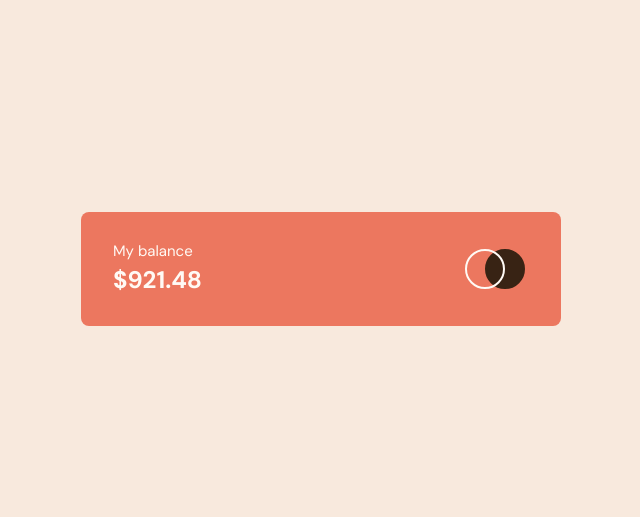
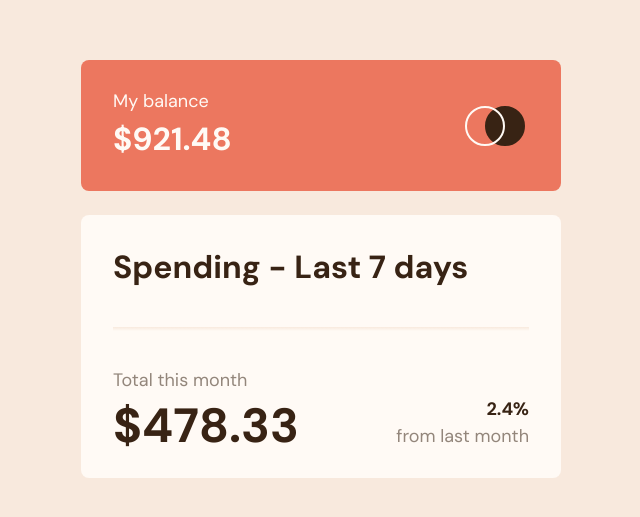
Before and after one commit to Senatrius/expenses-chart, a React (Vite) app: page / in a window 1280 px wide. Shown: the part 119-636 px from the top of the page, without its empty margins (319-959 px from the left). Built offline with nearby package versions, Linux system fonts and the light colour scheme.

Commit message:
add main section

```diff
--- a/src/App.tsx
+++ b/src/App.tsx
@@ -1,10 +1,12 @@
 import { Header } from './components/Header';
+import { Main } from './components/Main';
 import './index.css';
 
 function App() {
   return (
-    <div className='mx-auto flex h-full w-[91.5%] items-center justify-center py-[4.1875rem] md:w-[60%] lg:w-[45%] xl:w-[37.5%]'>
+    <div className='mx-auto flex h-full w-[91.5%] flex-col items-center justify-center py-[4.1875rem] md:w-[60%] lg:w-[45%] xl:w-[37.5%]'>
       <Header />
+      <Main />
     </div>
   );
 }
--- a/src/components/Header.tsx
+++ b/src/components/Header.tsx
@@ -2,8 +2,8 @@ export const Header = () => {
   return (
     <header className='group mb-4 flex w-full items-center justify-between gap-1 rounded-lg bg-primary-red p-5 text-component md:mb-6 md:py-7 md:px-8'>
       <div className='flex flex-col items-start'>
-        <p className='text-header-label-m'>My balance</p>
-        <p className='text-header-value-m'>$921.48</p>
+        <p className='text-header-label-m md:text-header-label-d'>My balance</p>
+        <p className='text-header-value-m md:text-header-value-d'>$921.48</p>
       </div>
       <div className='mr-1 flex items-center gap-2 md:gap-0'>
         <button
--- /dev/null
+++ b/src/components/Main.tsx
@@ -0,0 +1,28 @@
+export const Main = () => {
+  return (
+    <main className='w-full rounded-lg bg-component p-5 md:mb-6 md:py-7 md:px-8'>
+      <h2 className='mb-4 text-card-title-m text-text md:mb-2 md:text-card-title-d'>
+        Spending - Last 7 days
+      </h2>
+      <div className='my-6 h-1 w-full bg-gradient-to-b from-background to-component md:my-9'></div>
+      <div className='flex items-end justify-between'>
+        <div>
+          <p className='mb-2 text-card-label-m text-label md:text-card-label-d'>
+            Total this month
+          </p>
+          <p className='text-card-value-m text-text md:text-card-value-d'>
+            $478.33
+          </p>
+        </div>
+        <div className='text-right'>
+          <p className='text-card-trend-m text-text md:text-card-trend-d'>
+            2.4%
+          </p>
+          <p className='text-card-label-m text-label md:text-card-label-d'>
+            from last month
+          </p>
+        </div>
+      </div>
+    </main>
+  );
+};
--- a/tailwind.config.cjs
+++ b/tailwind.config.cjs
@@ -53,7 +53,8 @@ module.exports = {
       'card-value-m': [
         '1.875rem',
         {
-          fontWeight: 700
+          fontWeight: 700,
+          lineHeight: '1'
         }
       ],
       'card-trend-m': [
@@ -95,7 +96,8 @@ module.exports = {
       'card-value-d': [
         '3rem',
         {
-          fontWeight: 700
+          fontWeight: 700,
+          lineHeight: '1'
         }
       ],
       'card-trend-d': [
```
